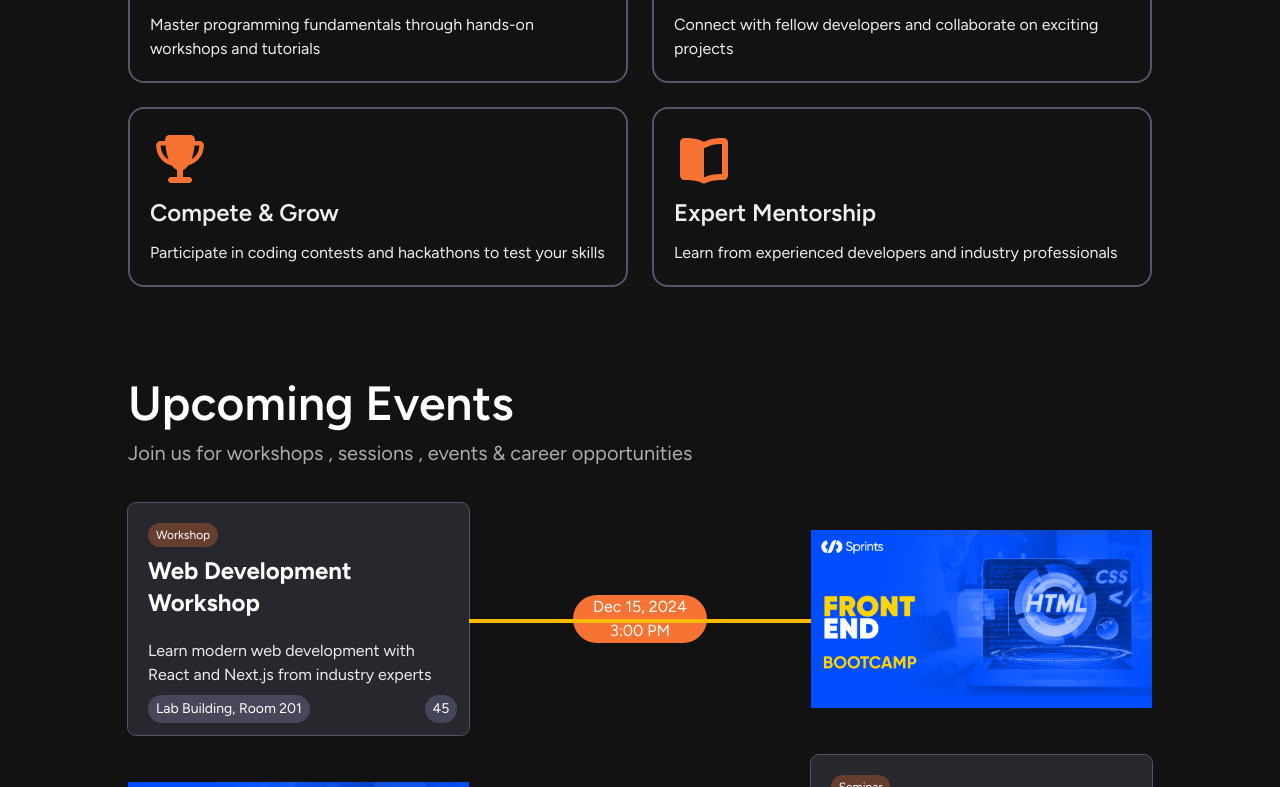
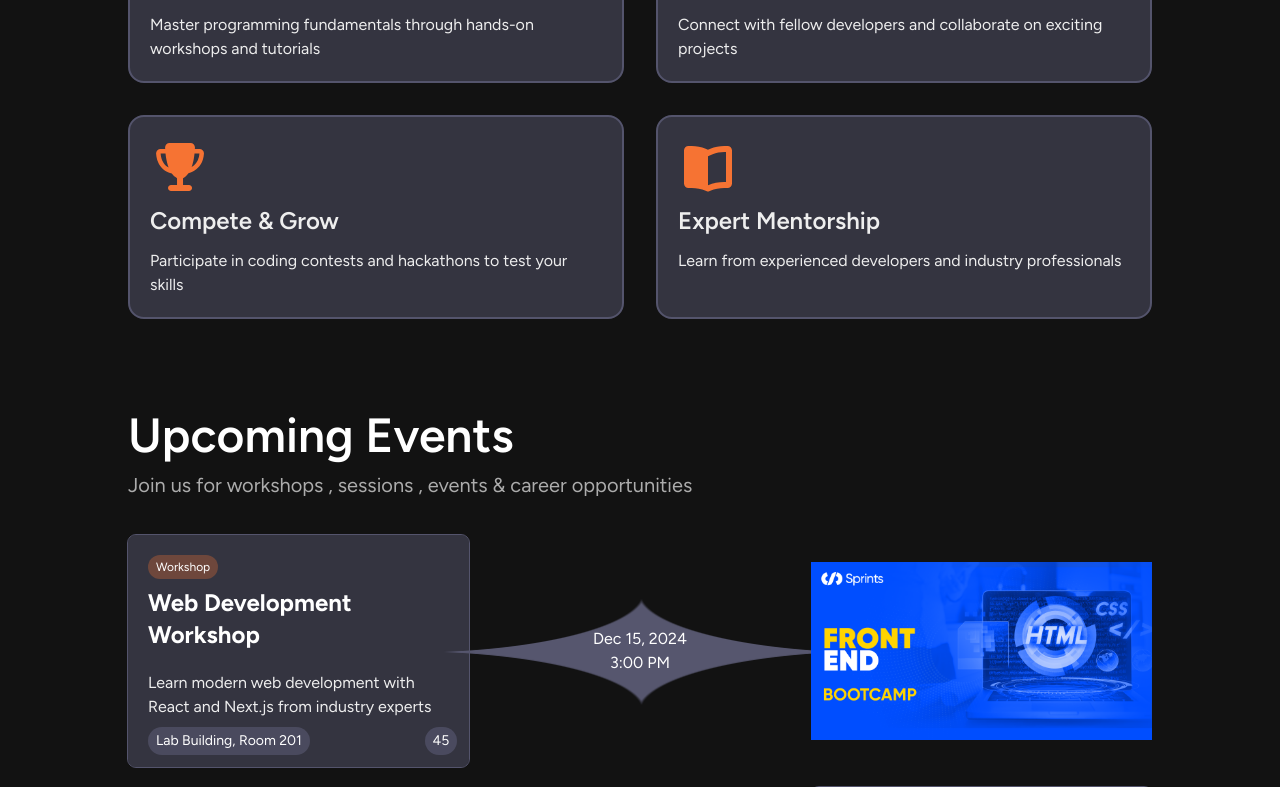
Before and after one commit to bye-shuvo/FECSDC, a React (Vite) app: page / in a window 1280 px wide. Shown: the part 1113-1900 px from the top of the page. Built offline with nearby package versions, Linux system fonts and the light colour scheme.

Commit message:
updated code

```diff
--- a/src/AboutPage/AboutPage.jsx
+++ b/src/AboutPage/AboutPage.jsx
@@ -118,7 +118,7 @@ const AboutPage = () => {
             {values.map((feature, index) => (
               <div
                 key={index}
-                className="border-2 border-secondary-header hover:border-cta-btn hover:scale-105 transition-all rounded-2xl p-5"
+                className="border-2 border-secondary-header hover:border-cta-btn hover:scale-105 transition-all rounded-2xl p-5 bg-sidebar/50"
               >
                 <span className="flex h-15 first:in-first:fill-cta-btn mb-2">
                   {feature.icon}
@@ -164,7 +164,7 @@ const AboutPage = () => {
           <h2 className="text-3xl md:text-[3rem] font-bold text-foreground mb-5">
             Membership Guidelines
           </h2>
-          <div className="p-8 bg-sidebar/30 border-2 border-sidebar rounded-2xl">
+          <div className="p-8 bg-sidebar/50 border-2 border-sidebar rounded-2xl">
             <h3 className="text-lg md:text-[2rem] font-bold text-foregrounds">
               Code Of Conduct
             </h3>
--- a/src/HomePage/Featured-events.jsx
+++ b/src/HomePage/Featured-events.jsx
@@ -93,7 +93,7 @@ const FeaturedEvents = () => {
               className="grid grid-cols-3 items-center justify-center min-h-56"
             >
               <div
-                className={`bg-sidebar/30 relative text-white outline-1 outline-secondary-header rounded-lg min-h-full flex flex-col gap-2 p-5 pb-12 ${
+                className={`z-10 bg-sidebar/50 relative text-white outline-1 outline-secondary-header rounded-lg min-h-full flex flex-col gap-2 p-5 pb-12 ${
                   index % 2 === 0 ? "order-1" : "order-3"
                 }`}
               >
@@ -111,9 +111,9 @@ const FeaturedEvents = () => {
                   {event.attendees}
                 </p>
               </div>
-              <div className="text-white flex flex-col items-center relative order-2">
-                <div className="absolute top-1/2 h-1 w-full bg-amber-400"></div>
-                <div className="flex flex-col items-center px-5 bg-cta-btn rounded-full">
+              <div className="text-white flex flex-col items-center justify-center relative order-2">
+                <div className="absolute bg-sidebar h-30 w-118 [mask:radial-gradient(#0000_71%,#000_72%)_10000%_10000%/99.5%_99.5%]"></div>
+                <div className="relative flex flex-col items-center justify-center px-5 rounded-full">
                   <p>{event.date}</p>
                   <p>{event.time}</p>
                 </div>
@@ -123,7 +123,7 @@ const FeaturedEvents = () => {
                   index % 2 === 0 ? "order-3" : "order-1"
                 }`}
               >
-                <img className="w-full" src="/src/assets/event.png" alt="event-photo" />
+                <img className="w-full z-10" src="/src/assets/event.png" alt="event-photo" />
               </div>
             </div>
           );
--- a/src/HomePage/Features.jsx
+++ b/src/HomePage/Features.jsx
@@ -38,11 +38,11 @@ const Features = () => {
         <h2 className="text-[3rem] font-semibold text-white mb-5">
           What We Offer
         </h2>
-        <div className="grid grid-cols-1 md:grid-cols-2 lg:grid-cols-2 gap-6">
+        <div className="grid grid-cols-1 md:grid-cols-2 lg:grid-cols-2 gap-8">
           {features.map((feature, index) => (
             <div
               key={index}
-              className="border-2 border-secondary-header hover:border-cta-btn hover:scale-105 transition-all rounded-2xl p-5"
+              className="border-2 border-secondary-header hover:border-cta-btn hover:scale-101 transition-all rounded-2xl p-5 bg-sidebar/50"
             >
               <span className="flex h-15 first:in-first:fill-cta-btn mb-2">
                 {feature.icon}
--- a/src/LeaderboardPage/Leaderboard.jsx
+++ b/src/LeaderboardPage/Leaderboard.jsx
@@ -126,7 +126,7 @@ const Leaderboard = () => {
   return (
     <section className="flex flex-col gap-10">
       {/* point suggession section */}
-      <div className="flex flex-col gap-4 border border-secondary-header p-8 rounded-2xl bg-sidebar/30">
+      <div className="flex flex-col gap-4 border border-secondary-header p-8 rounded-2xl bg-sidebar/50">
         <h2 className="z-2 text-xl font-semibold text-paragraph-text-dark">
           How Points Work
         </h2>
@@ -229,7 +229,7 @@ const Leaderboard = () => {
               member.rank > 3 && (
                 <div
                   key={index}
-                  className="w-full p-5 border border-sidebar flex justify-between items-center rounded-2xl bg-sidebar/30"
+                  className="w-full p-5 border border-sidebar flex justify-between items-center rounded-2xl bg-sidebar/50"
                 >
                   <div className="flex items-center gap-6">
                     <h2 className="text-2xl font-semibold text-paragraph-text-dark/80">
--- a/src/RoadmapPage/RoadmapFilter.jsx
+++ b/src/RoadmapPage/RoadmapFilter.jsx
@@ -41,7 +41,7 @@ const RoadmapFilter = ({ selectedCategories, onToggleCategory }) => {
   };
 
   return (
-    <section className="bg-sidebar border border-sidebar rounded-xl p-5 shadow-sm sticky top-30 z-10 w-[30%] h-fit shrink-0 text-paragraph-text-dark">
+    <section className="bg-sidebar/50 border border-sidebar rounded-xl p-5 shadow-sm sticky top-30 mb-10 z-10 w-[30%] h-fit shrink-0 text-paragraph-text-dark">
       <div className="flex items-center justify-between mb-3">
         <svg
           className="h-6"
--- a/src/RoadmapPage/RoadmapPath.jsx
+++ b/src/RoadmapPage/RoadmapPath.jsx
@@ -165,9 +165,9 @@ const RoadmapPath = ({ selectedCategories }) => {
   console.log(selectedStages);
   return (
     <section className="w-full z-10">
-      {selectedStages.map((stage) => {
+      {selectedStages.map((stage , index) => {
         return (
-          <div className="bg-sidebar h-fit w-full rounded-2xl text-paragraph-text-dark mb-10 overflow-hidden">
+          <div key={index} className="bg-sidebar/50 h-fit w-full rounded-2xl text-paragraph-text-dark mb-10 overflow-hidden">
             <div className={`flex items-center gap-5 bg-linear-to-r ${stage.color === "web" ? "from-blue-400" : stage.color === "mobile" ? "from-cta-btn" : stage.color === "desktop" ? "from-gray-400" : ""} p-5`}>
               <span className="flex h-15 first:in-first:fill-white bg-gray-500/50 p-2 rounded-2xl">
                 {stage.icon}
@@ -182,7 +182,7 @@ const RoadmapPath = ({ selectedCategories }) => {
             <div className="flex flex-col justify-center p-6 gap-5">
               {stage.roadmap.map((sector , index) => {
                 return (
-                  <div className="flex gap-3">
+                  <div key={index} className="flex gap-3">
                     <span className="flex flex-col items-center gap-2">
                       <span className={`flex shrink-0 justify-center items-center h-10 w-10 rounded-full ${stage.color === "web" ? "bg-blue-400" : stage.color === "mobile" ? "bg-cta-btn" : stage.color === "desktop" ? "bg-gray-400" : ""}`}>{index+1}</span>
                       {
@@ -193,8 +193,8 @@ const RoadmapPath = ({ selectedCategories }) => {
                       <p className="text-lg font-semibold mb-2">{sector.title}</p>
                       <p className="text-md font-normal">{sector.description}</p>
                       <div className="flex gap-3">
-                        {sector.technologies.map((technology) => {
-                          return <span className={`px-2.5 py-0.5 rounded-full text-center text-xs border ${technology.level === "beginner" ? "bg-green-400/50 border-green-400" : technology.level === "intermediate" ? "bg-cta-btn/50 border-cta-btn" : technology.level === "advanced" ? "bg-red-500/50 border-red-500" : ""}`}>{technology.name}</span>;
+                        {sector.technologies.map((technology ,index) => {
+                          return <span key={index} className={`px-2.5 py-0.5 rounded-full text-center text-xs border ${technology.level === "beginner" ? "bg-green-400/50 border-green-400" : technology.level === "intermediate" ? "bg-cta-btn/50 border-cta-btn" : technology.level === "advanced" ? "bg-red-500/50 border-red-500" : ""}`}>{technology.name}</span>;
                         })}
                       </div>
                     </div>
--- a/src/index.css
+++ b/src/index.css
@@ -32,3 +32,15 @@
     transition-timing-function: ease-in-out;
     font-family: "figtree" , sans-serif;
 }
+
+.sparkle {
+  height: 300px;
+  width: 250px;
+  background: #EDC951;
+  mask: radial-gradient(#0000 71%, #000 72%) 10000% 10000%/99.5% 99.5%;
+
+  /* if you will use a different unit than px consider round()
+   height: round(__,1px);
+   width: round(__,1px);
+  */
+}
```
